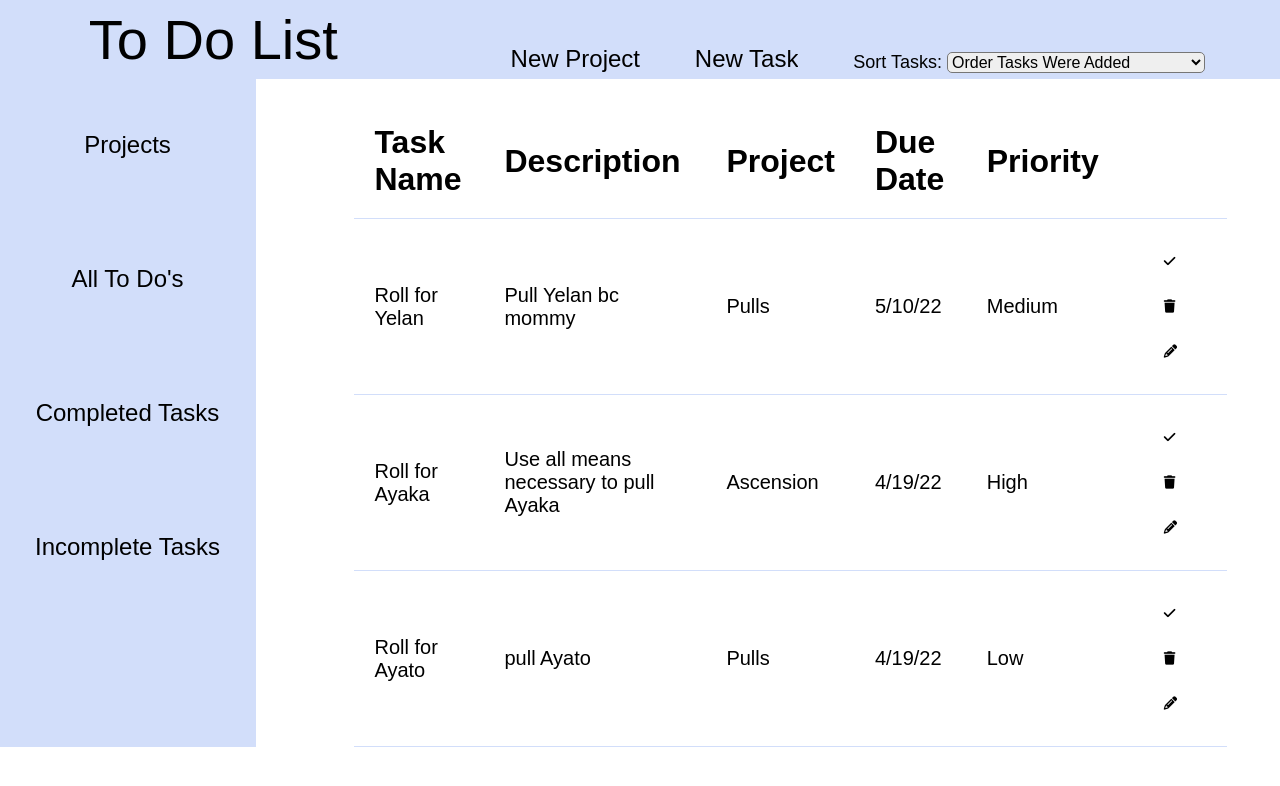
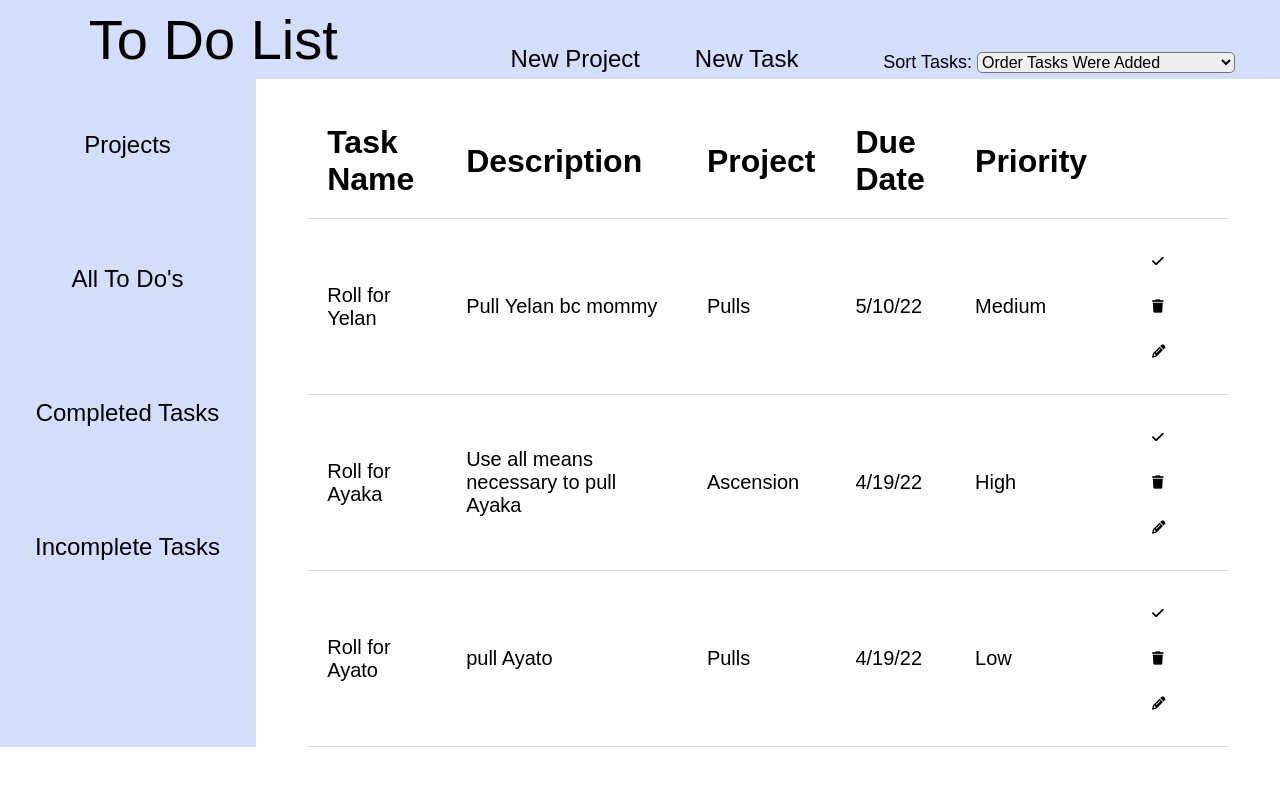
Before and after one commit to JMathiak/odin-to-do, a website: page dist/index.html in a window 1280 px wide. Drawn offline with Linux system fonts and the light colour scheme; a web font is replaced by a local one.

Commit message:
changed padding of content area and changed header grid

```diff
--- a/src/style.css
+++ b/src/style.css
@@ -43,8 +43,7 @@
 
   .content{
       grid-area: content;
-      padding-left: 50px;
-      padding-right: 5px;
+
       padding-top: 25px;
       background-color: white;
   }
@@ -68,7 +67,7 @@
   .sort{
       grid-area: sort;
       display: flex;
-      justify-content: flex-start;
+      justify-content: center;
       align-items: flex-end;
       margin-right: 15px;
   }
@@ -243,6 +242,7 @@
     {
       font-size: 20px;
       padding: 2px;
+      border-radius: 5px;
     }
 
     input[type='select']
@@ -256,4 +256,5 @@
 
     select{
       font-size: 16px;
+      border-radius: 5px;
     }
```
